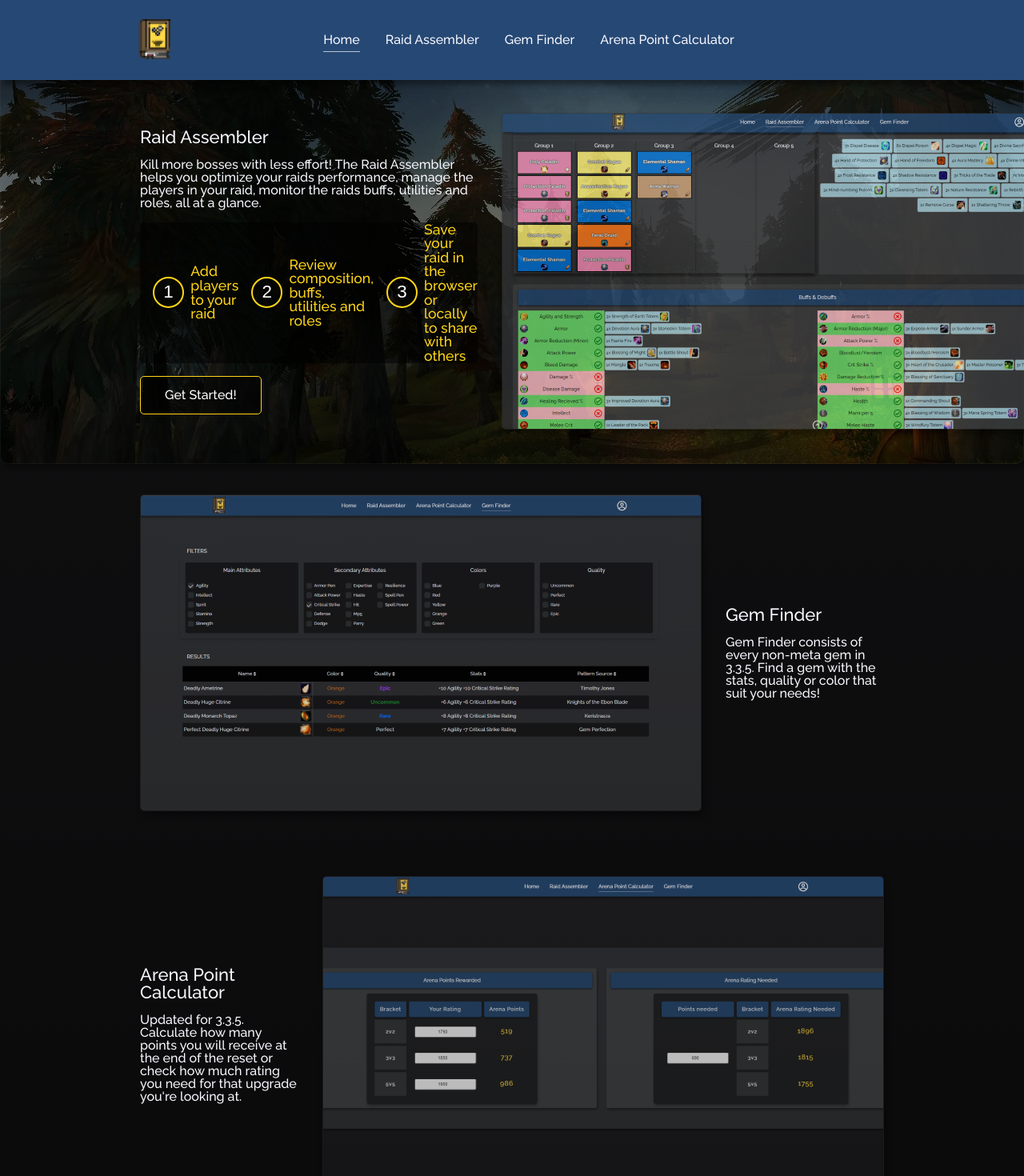
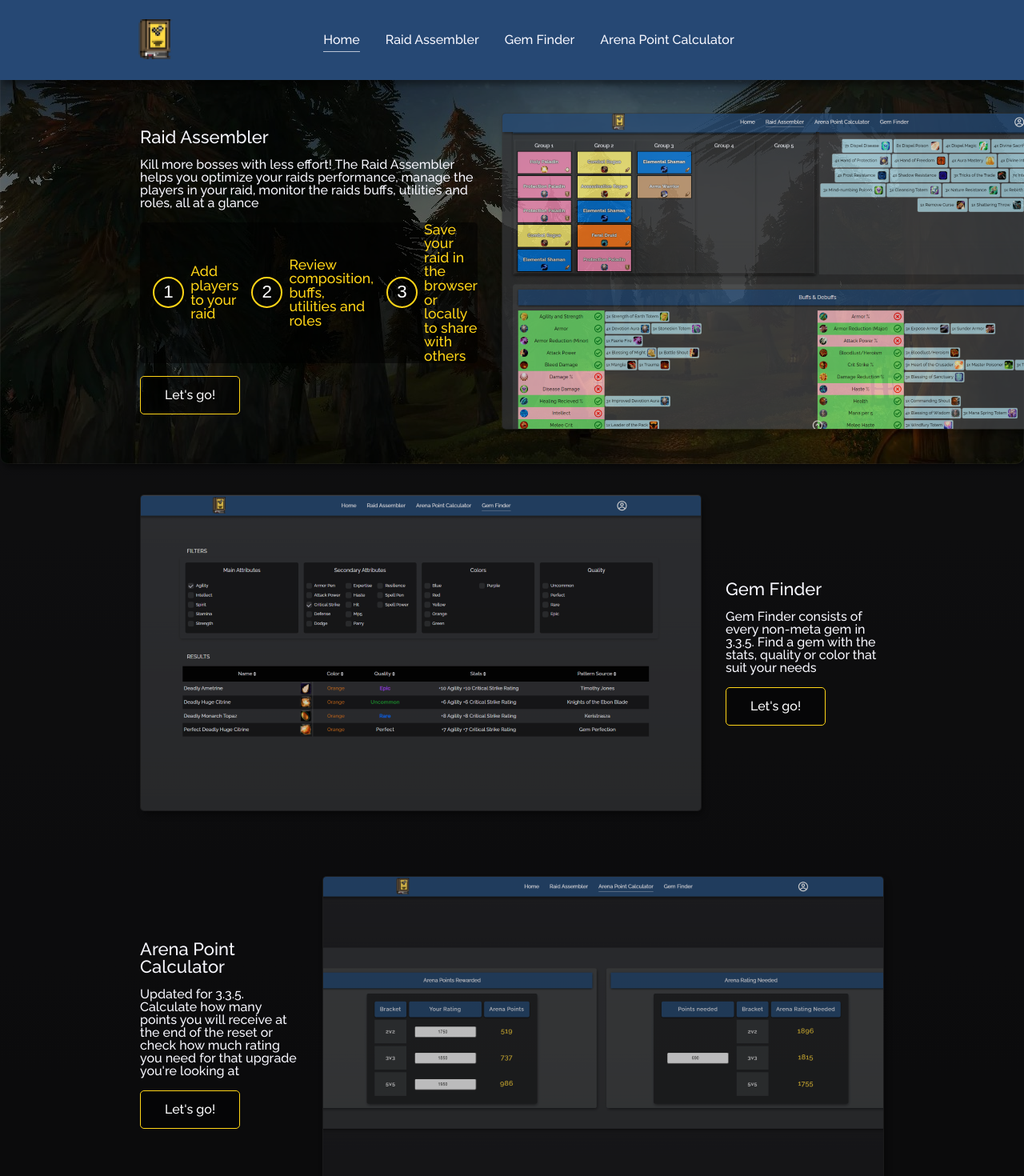
Before and after one commit to MarcusMohns/Codex-Online, a React (Create React App) app: page /home in a window 1280 px wide. Shown: the top 1470 px of the page at 80% size. Built offline with nearby package versions, Linux system fonts and the light colour scheme.

Commit message:
replaced <a> tags w Link

```diff
--- a/src/pages/home.js
+++ b/src/pages/home.js
@@ -5,6 +5,7 @@ import {
   PagePreviewContainer,
   PagePreviewHeader,
 } from "../components/styles/HomeStyled";
+import { Link } from "react-router-dom";
 
 const raidAssemblerImage = (
   <img
@@ -37,7 +38,7 @@ const Home = () => {
           <PagePreviewHeader>Raid Assembler</PagePreviewHeader>
           Kill more bosses with less effort! The Raid Assembler helps you
           optimize your raids performance, manage the players in your raid,
-          monitor the raids buffs, utilities and roles, all at a glance.
+          monitor the raids buffs, utilities and roles, all at a glance
           <div className="step-container">
             <span className="step-number">1</span>
             Add players to your raid
@@ -46,9 +47,9 @@ const Home = () => {
             <span className="step-number">3</span>
             Save your raid in the browser or locally to share with others
           </div>
-          <a href="/raidassembler" className="link-button">
-            Get Started!
-          </a>
+          <Link to="/raidassembler" className="link-button">
+            Let's go!
+          </Link>
         </PagePreviewText>
         {raidAssemblerImage}
       </PagePreviewContainer>
@@ -56,7 +57,10 @@ const Home = () => {
         <PagePreviewText>
           <PagePreviewHeader>Gem Finder</PagePreviewHeader>
           Gem Finder consists of every non-meta gem in 3.3.5. Find a gem with
-          the stats, quality or color that suit your needs!
+          the stats, quality or color that suit your needs
+          <Link to="/gemfinder" className="link-button">
+            Let's go!
+          </Link>
         </PagePreviewText>
         {gemFinderImage}
       </PagePreviewContainer>
@@ -65,7 +69,10 @@ const Home = () => {
           <PagePreviewHeader>Arena Point Calculator</PagePreviewHeader>
           Updated for 3.3.5. Calculate how many points you will receive at the
           end of the reset or check how much rating you need for that upgrade
-          you're looking at.
+          you're looking at
+          <Link to="/arenapointcalculator" className="link-button">
+            Let's go!
+          </Link>
         </PagePreviewText>
         {arenaPointCalcImage}
       </PagePreviewContainer>
```
